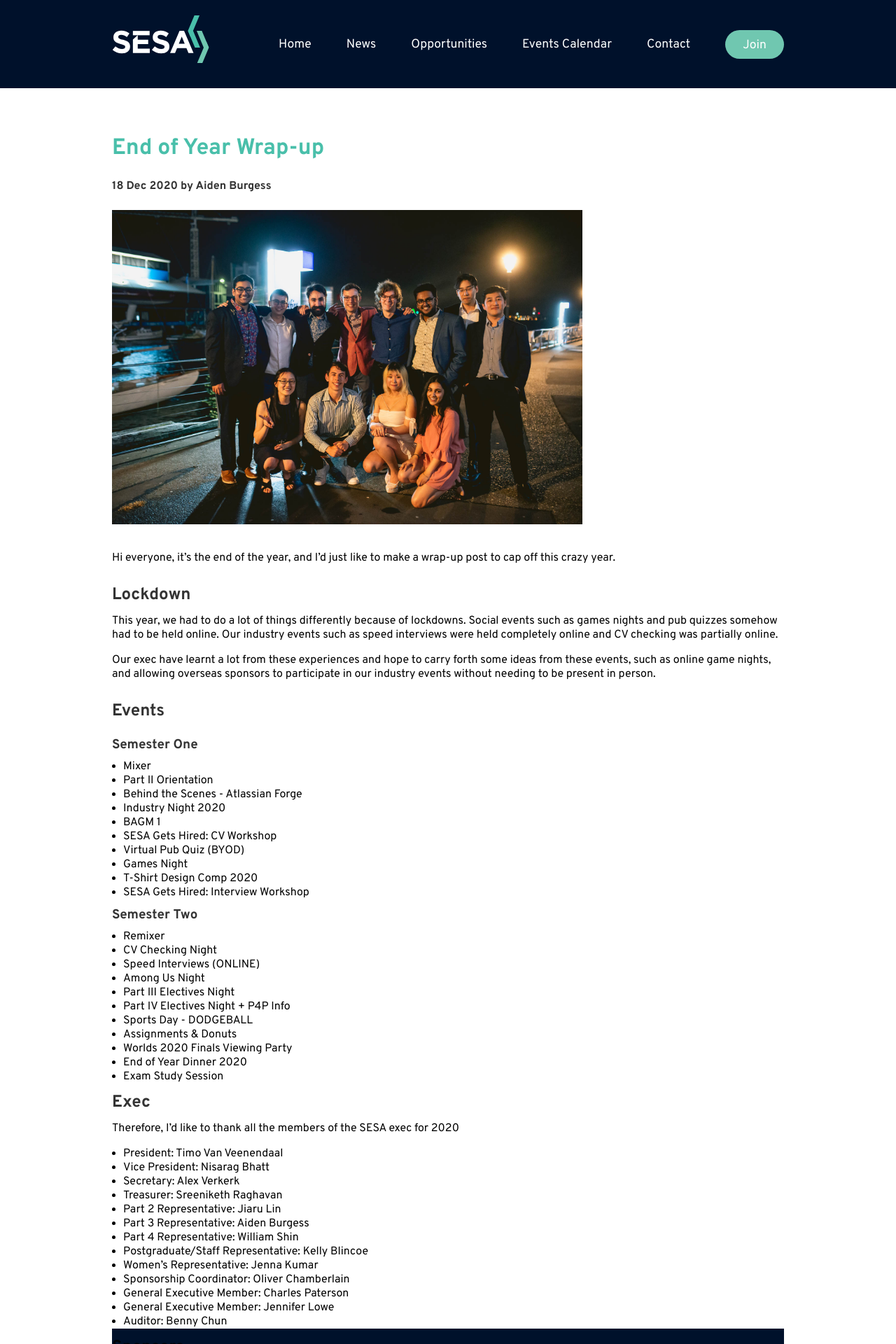
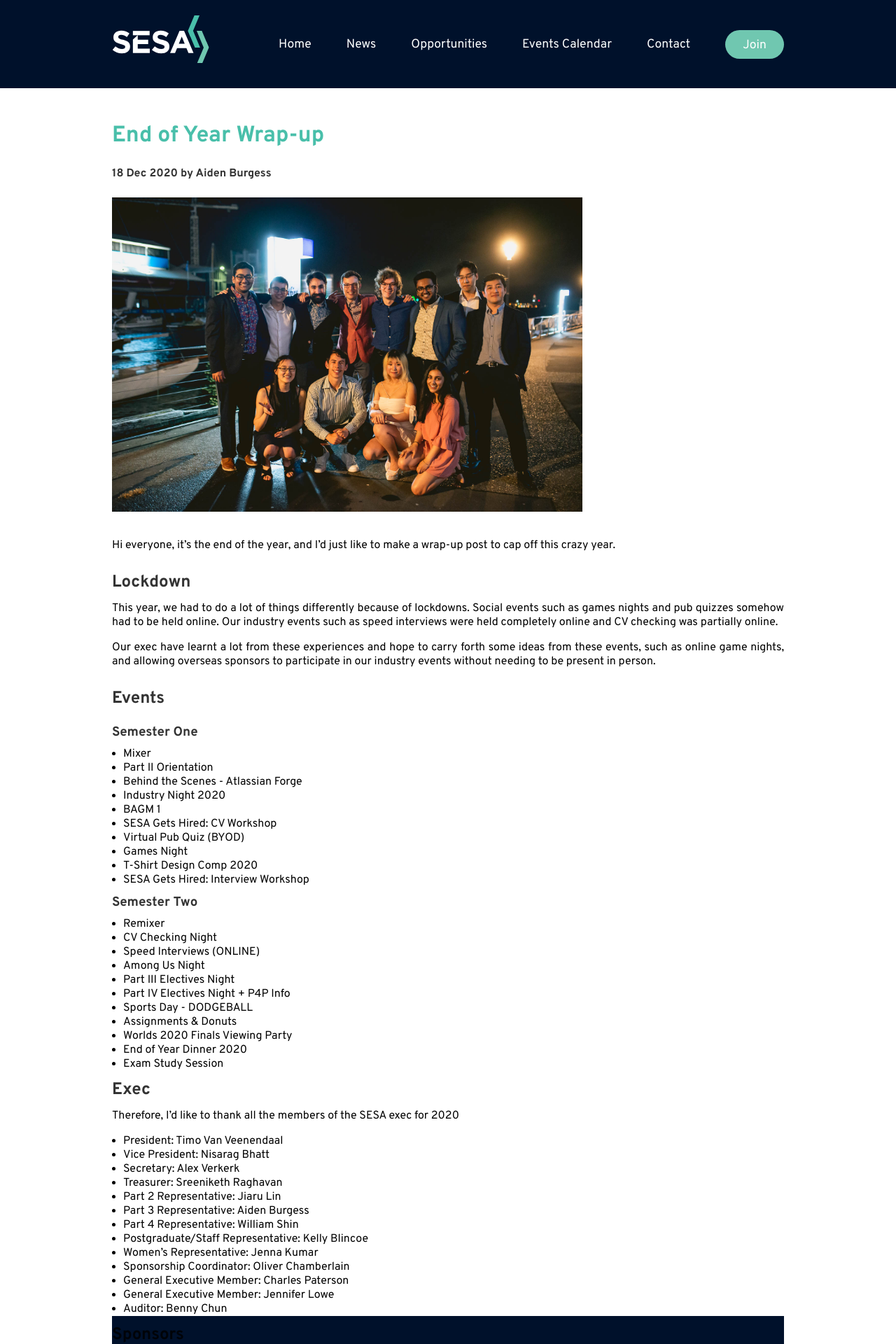
Before and after one commit to sesauoa/ausesa.github.com, a Jekyll site: the page built from news/index.html, in a window 1280 px wide. Shown: the top 1920 px of the page at 70% size. Built offline with Jekyll 4.4.1, drawn with Linux system fonts in a browser that asks for light colours; nearby versions of some CDN libraries; the list of posts is cut into pages by our own code.

Commit message:
Minor tweaks to further improve news page styling and look

```diff
--- a/css/style.scss
+++ b/css/style.scss
@@ -494,9 +494,13 @@
   display: flex;
   flex-direction: column;
   align-items: center;
-  margin: 50px 0;
 
   .news-post {
+    padding: 2em 0;
+    border-bottom: solid 1px lightgray;
+    width: 80%;
+    max-width: 960px;
+
     .news-title {
       font-size: 2em;
     }
@@ -508,6 +512,7 @@
 
     p {
       padding-bottom: 1em;
+      text-align: justify;
     }
 
     ul {
@@ -517,8 +522,10 @@
     img {
       margin: 1em 0;
     }
+  }
 
-    max-width: 960px;
+  .pagination {
+    padding: 2em 0;
   }
 }
 .responsive {
--- a/index.html
+++ b/index.html
@@ -94,14 +94,14 @@
             <a href="/join" class="button-link"><div class="join">Join Now</div></a>
           </section>
 
-          <!-- <section class="post news-post">
+          <section class="post news-post">
             <h2 class="section-title news-title">
               <a name="news" href="#news">Latest News</a>
             </h2>
             {% assign article = site.posts.first %} {% include article.html %}
 
             <a class="news-more" href="/news">More news <i class="fa fa-arrow-right"></i></a>
-          </section> -->
+          </section>
         </div>
       </section>
 
```
